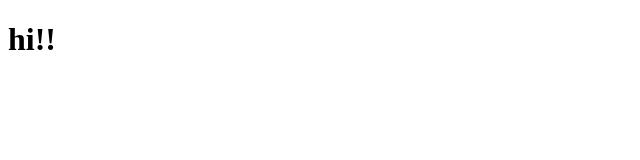
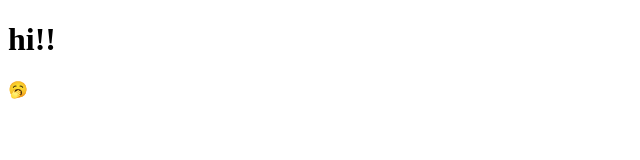
Before and after one commit to chaya2024/collaborators, a website: page main.html in a window 1280 px wide. Shown: the full height of the page, 0-640 px from the left. Drawn offline with Linux system fonts and the light colour scheme.

Commit message:
Update main.html

```diff
--- a/main.html
+++ b/main.html
@@ -7,5 +7,6 @@
 </head>
 <body>
     <h1>hi!!</h1>
+    <p>🥱</p>
 </body>
 </html>
```
